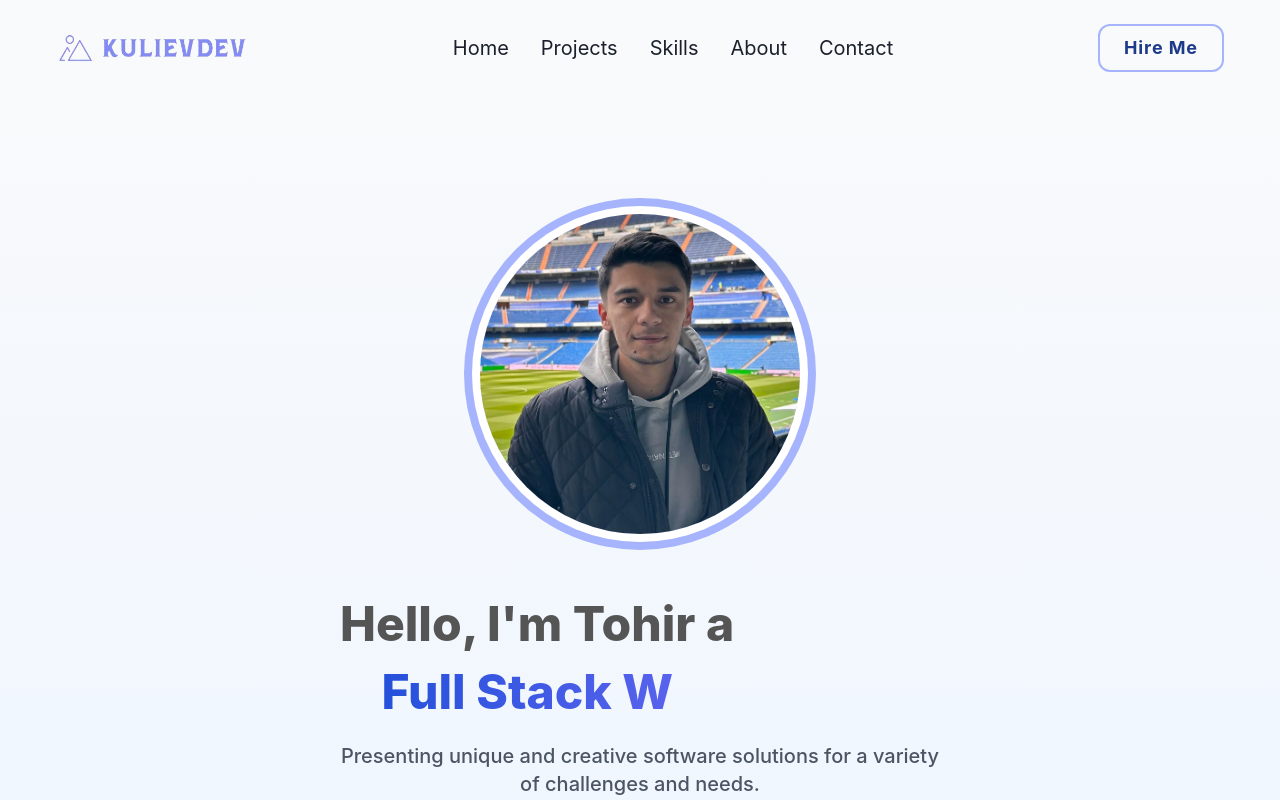
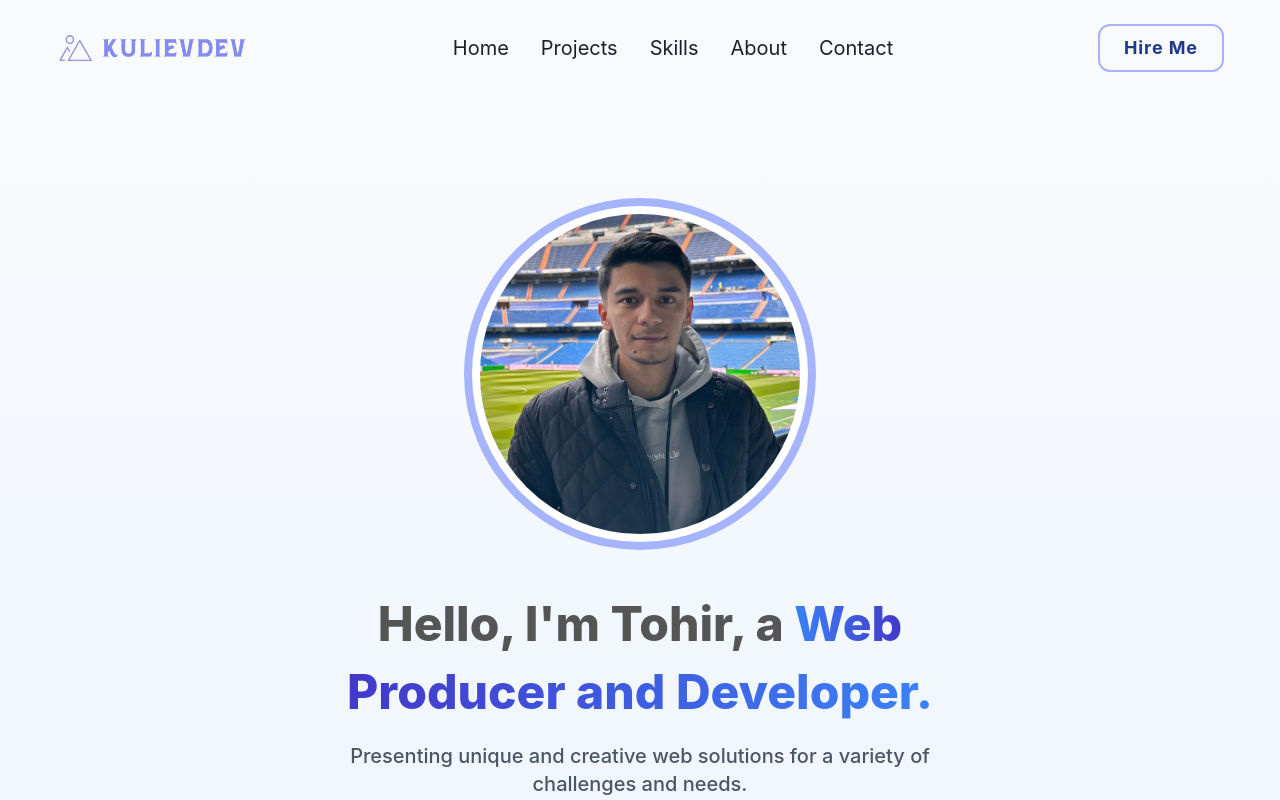
Before and after one commit to kulievdev/portfolio-website, a React (Vite) app: page / in a window 1280 px wide. Shown: the top 800 px of the page. Built offline with nearby package versions, Linux system fonts and the light colour scheme.

Commit message:
Fix hero text layout issue

```diff
--- a/src/Pages/Hero/HeroContent.tsx
+++ b/src/Pages/Hero/HeroContent.tsx
@@ -1,6 +1,5 @@
 import Cta from "../../Components/Cta";
 import { motion } from "framer-motion";
-import Typewriter from "typewriter-effect";
 
 const HeroContent = () => {
   return (
@@ -15,19 +14,16 @@ const HeroContent = () => {
         transition={{ duration: 0.6 }}
       >
         <p className="text-center text-4xl font-bold leading-10 sm:text-5xl sm:font-extrabold sm:leading-[68px] desktop:text-start desktop:text-7xl desktop:leading-[84px]">
-          Hello, I'm Tohir a{" "}
-          <p className="bg-gradient-to-r from-primary-700 to-secondary-500 bg-clip-text text-transparent ">
-            <Typewriter
-              options={{
-                strings: ["Web Producer.", "Full Stack Web Developer."],
-                autoStart: true,
-                loop: true,
-              }}
-            />{" "}
-          </p>
+          Hello, I'm Tohir, a{" "}
+          <span className="bg-gradient-to-r from-primary-500 to-secondary-700 bg-clip-text text-transparent ">
+            Web
+          </span>{" "}
+          <span className="bg-gradient-to-r from-secondary-700 to-primary-500 bg-clip-text text-transparent">
+            Producer and Developer.
+          </span>{" "}
         </p>
         <p className="text-center text-lg font-medium leading-normal text-gray-600 sm:text-xl desktop:text-start desktop:leading-7">
-          Presenting unique and creative software solutions for a variety of
+          Presenting unique and creative web solutions for a variety of
           challenges and needs.
         </p>
       </motion.header>
```
